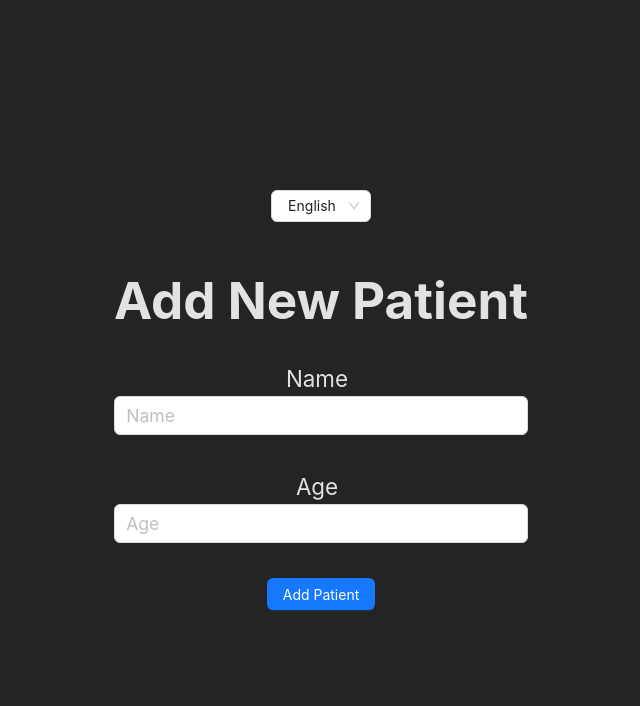
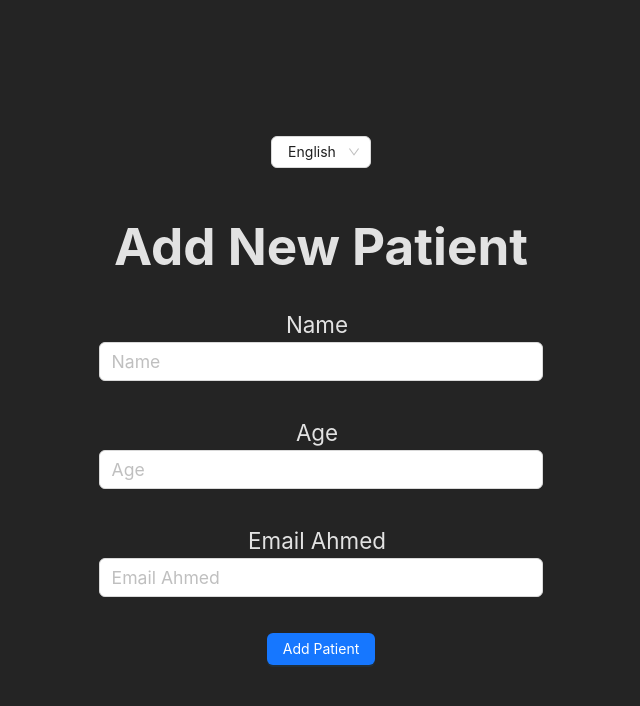
Before and after one commit to Ahmed-Elbessfy/add-patient-app, a React (Vite) app: page /add_patient in a window 1280 px wide. Shown: the top 706 px of the page, without its empty margins (319-959 px from the left). Built offline with nearby package versions, Linux system fonts and the light colour scheme.

Commit message:
add email input validation & pattern validation type
- add pattern type validation config at DynamicForm constants
- add types for email validation
- add types for pattern type validation
- add pattern type validation parsing config at validation file

```diff
--- a/src/pages/AddPatientPage.tsx
+++ b/src/pages/AddPatientPage.tsx
@@ -33,7 +33,6 @@ const AddPatientPage: FC = () => {
         id: "name",
         placeholder: `${t("formInputs.nameInput.text")}`,
         label: `${t("formInputs.nameInput.text")}`,
-        // validationRules: [{ required: true }],
         validation: [
           {
             type: "required",
@@ -62,6 +61,22 @@ const AddPatientPage: FC = () => {
           },
         ],
       },
+      {
+        fieldType: "text",
+        name: "email",
+        schemaName: "email",
+        testId: "email",
+        id: "email",
+        placeholder: `${t("formInputs.emailInput.text")}`,
+        label: `${t("formInputs.emailInput.text")}`,
+        validation: [
+          { type: "required" },
+          {
+            type: "pattern",
+            pattern: /^[A-Za-z0-9,-_.]{3,}@[A-Za-z0-9]{3,}\.[A-Za-z0-9]{3,}$/,
+          },
+        ],
+      },
     ],
     onSubmit,
   };
--- a/src/patterns/DynamicForm/DynamicForm.constants.ts
+++ b/src/patterns/DynamicForm/DynamicForm.constants.ts
@@ -43,12 +43,14 @@ export const schema = yup.object().shape({
 export const input_types = {
   input_text: "text",
   input_number: "number",
+  input_email: "email",
 };
 
 export const validation_rule_types = {
   required: "required",
   minimum: "minimum",
   isInteger: "isInteger",
+  pattern: "pattern",
 };
 
 export const error_messages = {
@@ -58,9 +60,12 @@ export const error_messages = {
     `${fieldName} need to be more than ${minNumber}`,
   [validation_rule_types.isInteger]: ({ fieldName }: RuleValidation) =>
     `${fieldName} must be a valid integer`,
+  [validation_rule_types.pattern]: ({ fieldName }: RuleValidation) =>
+    `${fieldName} is not valid`,
 };
 
 export const input_validation_types = {
   [input_types.input_text]: yup.string(),
   [input_types.input_number]: yup.number(),
+  [input_types.input_email]: yup.string(),
 };
--- a/src/patterns/DynamicForm/DynamicForm.types.tsx
+++ b/src/patterns/DynamicForm/DynamicForm.types.tsx
@@ -5,6 +5,7 @@ import { DynamicFormInputConfig } from "../DynamicInput/DynamicInput.types";
 export interface DynamicFormOutput {
   name: string;
   age: number;
+  email: string;
 }
 
 export type DynamicFormConfiguration = {
@@ -16,6 +17,7 @@ export type DynamicFormConfiguration = {
 export type RuleValidation = {
   fieldName: string;
   minNumber?: number;
+  pattern?: RegExp;
 };
 // outputFormat: DynamicFormOutput;
 // schema:yup.ObjectSchema<{
--- a/src/patterns/DynamicInput/DynamicInput.types.tsx
+++ b/src/patterns/DynamicInput/DynamicInput.types.tsx
@@ -5,7 +5,7 @@ type Option = {
   value: string;
 };
 
-export type schemaTypes = "name" | "age";
+export type schemaTypes = "name" | "age" | "email";
 // | "datePicker"
 // | "rangePicker"
 // | "rate"
@@ -33,6 +33,7 @@ type validationFormat = {
   type: string;
   minNumber?: number;
   isInteger?: boolean;
+  pattern?: RegExp;
 };
 
 interface DynamicInputConfigBase {
--- a/src/utils/validation.ts
+++ b/src/utils/validation.ts
@@ -47,6 +47,20 @@ const validationRules = {
       error_messages[validation_rule_types.isInteger](rule)
     );
   },
+  [validation_rule_types.pattern]: (
+    validationSchema,
+    input: DynamicFormInputConfig
+  ) => {
+    const rule = { fieldName: input.name };
+    const pattern = input.validation.filter(
+      (rule) => rule.type === "pattern"
+    )[0].pattern;
+
+    return validationSchema.matches(
+      pattern,
+      error_messages[validation_rule_types.pattern](rule)
+    );
+  },
 };
 
 // creating a schema
```
